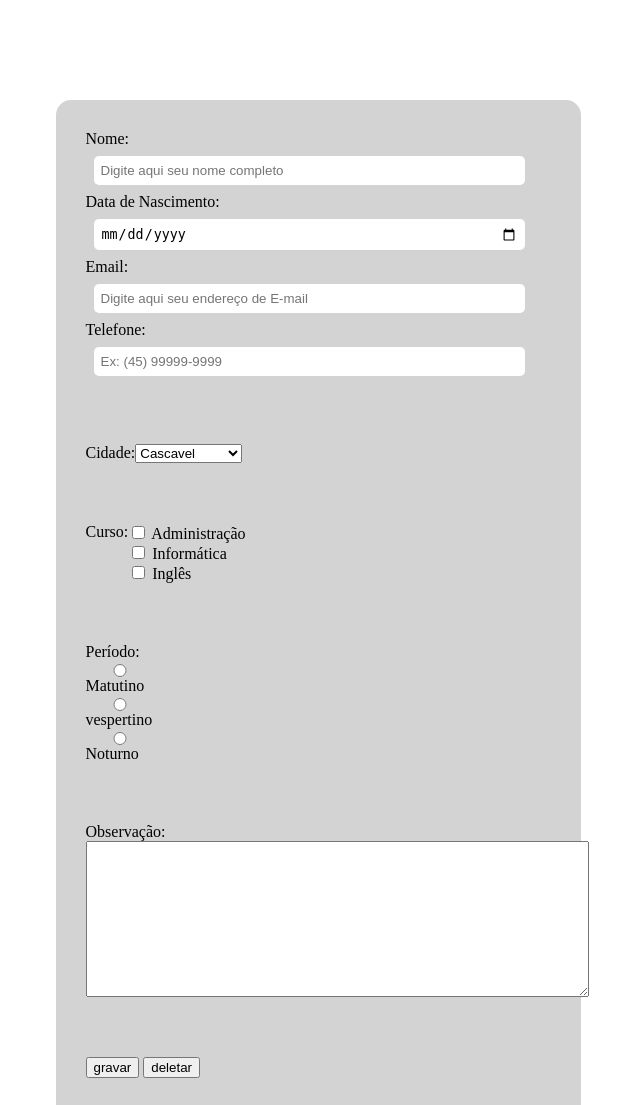
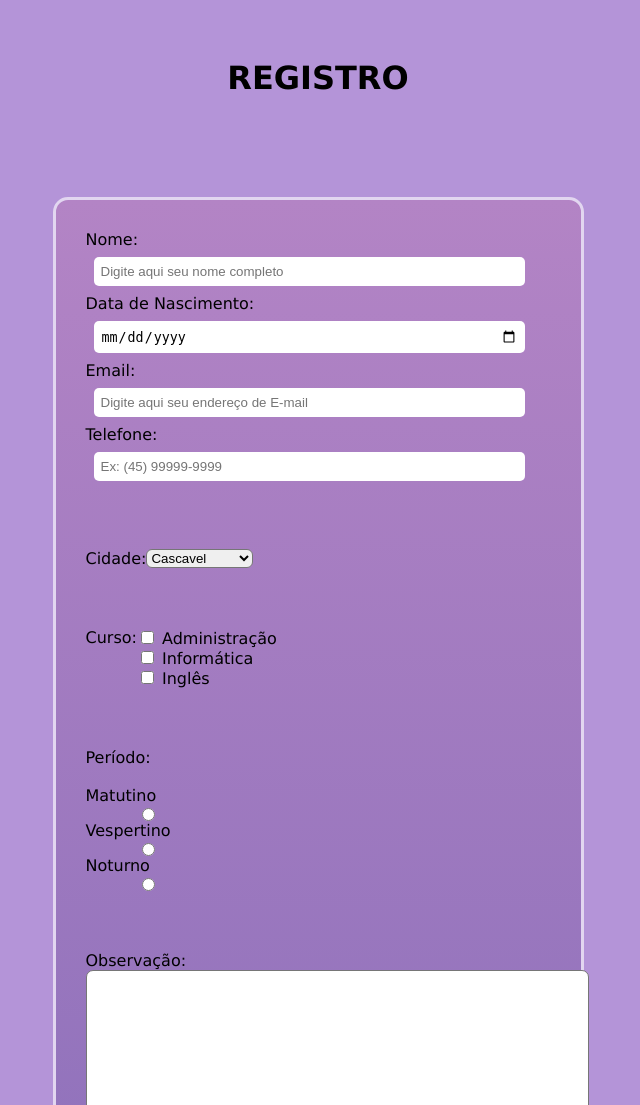
Before and after one commit to PortadordeCNPJ/aulaDeSexta, a PHP site: page / in a window 1280 px wide. Shown: the top 1105 px of the page, without its empty margins (322-962 px from the left). Run offline with PHP 8.4, Linux system fonts and the light colour scheme.

Commit message:
parte matheus

```diff
--- a/index.html
+++ b/index.html
@@ -9,6 +9,8 @@
 </head>
 
 <body>
+    <br><br>
+    <h1><center>REGISTRO</center></h1>
     <form class="form-container" method="POST" action="form.php">
         <div class="inf-container">
             Nome: <input type="text" class="input-inf" name="nome" size="40" maxlength="45"
@@ -41,10 +43,10 @@
         </div>
 
         <div class="inf-container">
-            Período:
-            <input type="radio" name="periodo" value="matutino"> Matutino
-            <input type="radio" name="periodo" value="vespertino"> vespertino
-            <input type="radio" name="periodo" value="noturno"> Noturno
+            Período: <br><br>
+            Matutino<input type="radio" name="periodo" value="matutino"  class="radio">
+            Vespertino<input type="radio" name="periodo" value="vespertino"class="radio">
+            Noturno<input type="radio" name="periodo" value="noturno"   class="radio">
         </div>
 
         <div class="inf-container">
@@ -54,13 +56,15 @@
 
         <div class="inf-container">
             <div class="inf-button">
-                <input type="submit" name="enviar" value="gravar">
-                <input type="reset" name="apagar" value="deletar">
+                <input type="submit" name="enviar" value="gravar" class="btn">
+                <input type="reset" name="apagar" value="deletar" class="btn">
             </div>
         </div>
-        <a href="www.ceep.com.br"><img src="a.jpg"></a>
+
 
     </form>
+
+<br><br><br><br><br>
 </body>
 
 </html>
--- a/style.css
+++ b/style.css
@@ -2,22 +2,26 @@ html {
     margin: 0;
     padding: 0;
     height: 100%;
+background-color: rgb(180, 148, 216);
 }
 
 body {
     margin: 0;
     padding: 0;
     height: 100%;
+    font-family: Verdana, Geneva, Tahoma, sans-serif;
 }
 
+
 .form-container {
-    background-color: #d3d3d3;
+    background-image: linear-gradient(rgb(179, 132, 197), rgb(142, 113, 187));
     display: flex;
     flex-direction: column;
     align-items: start;
     width: 525px;
     margin: 100px auto 0;
     border-radius: 15px;
+    border: 3px solid #e2d6f0
 }
 
 .inf-container {
@@ -43,3 +47,29 @@ body {
     display: flex;
     flex-direction: row;
 }
+.btn{
+    width: 100px;
+    height: 30px;
+    border-radius: 8px;
+    border:2px solid #000000 ;
+}
+.btn:hover{
+    transform: scale(1, 1.3);
+    border: 2px solid rgb(139, 41, 179)
+
+}
+input{
+    border-radius: 5px;
+}
+textarea{
+    border-radius: 7px;
+}
+.radio{
+    width: 115px
+}
+select{
+    border-radius: 6px;
+}
+option{
+    border-radius: 6%;
+}
```
